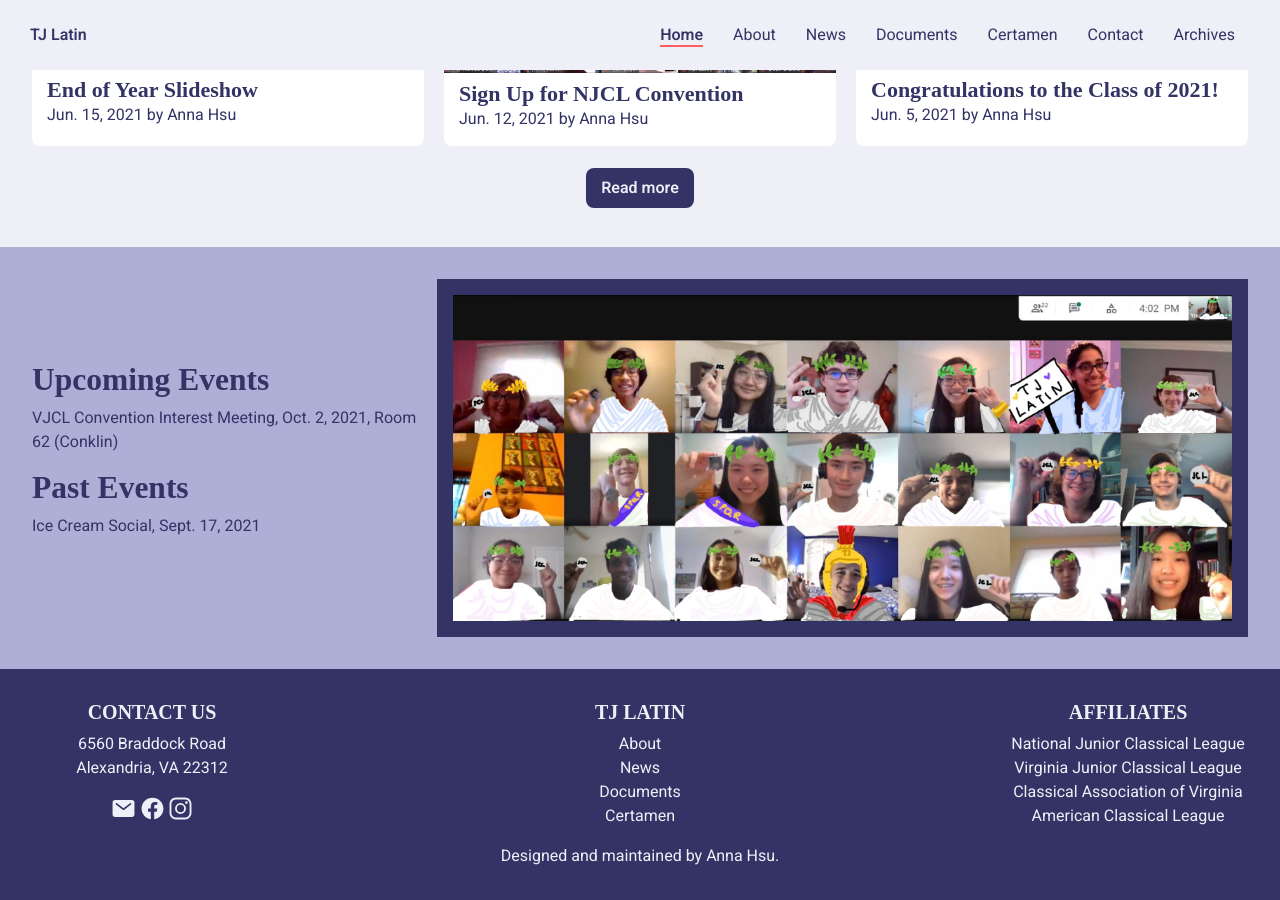
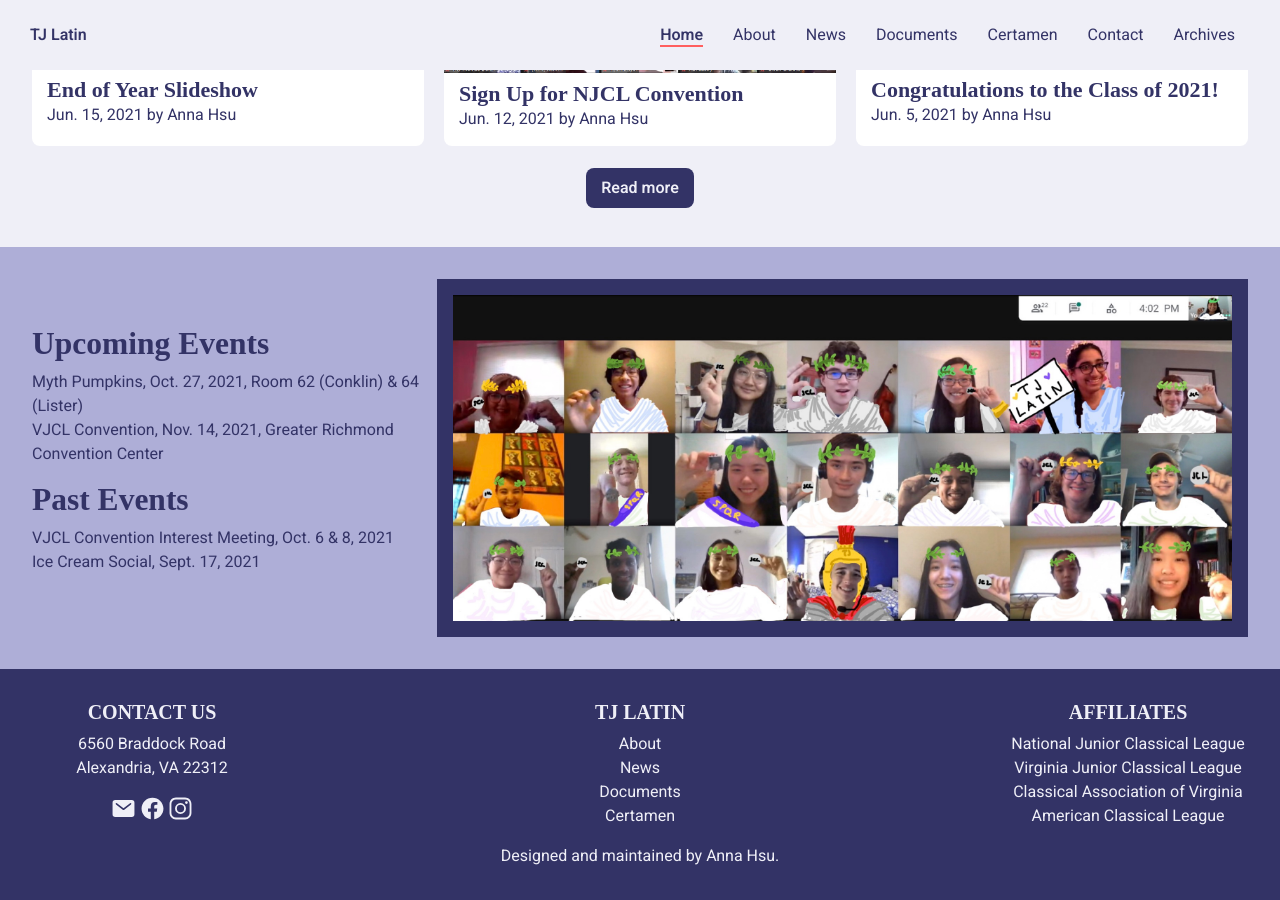
Before and after one commit to TJLatin/website, a Jekyll site: the page built from index.html, in a window 1280 px wide and 900 px high, scrolled down 1128 px. Built offline with Jekyll 4.4.1, drawn with Linux system fonts in a browser that asks for light colours; some web fonts are replaced.

Commit message:
add some events

```diff
--- a/_data/events.yml
+++ b/_data/events.yml
@@ -1,9 +1,15 @@
 upcoming_events:
-  - name: VJCL Convention Interest Meeting
-    date: Oct. 2, 2021
-    loc: Room 62 (Conklin)
+  - name: Myth Pumpkins
+    date: Oct. 27, 2021
+    loc: Room 62 (Conklin) & 64 (Lister)
+  - name: VJCL Convention
+    date: Nov. 14, 2021
+    loc: Greater Richmond Convention Center
 
 past_events:
+  - name: VJCL Convention Interest Meeting
+    date: Oct. 6 & 8, 2021
+    link: none
   - name: Ice Cream Social
     date: Sept. 17, 2021
     link: none
```
